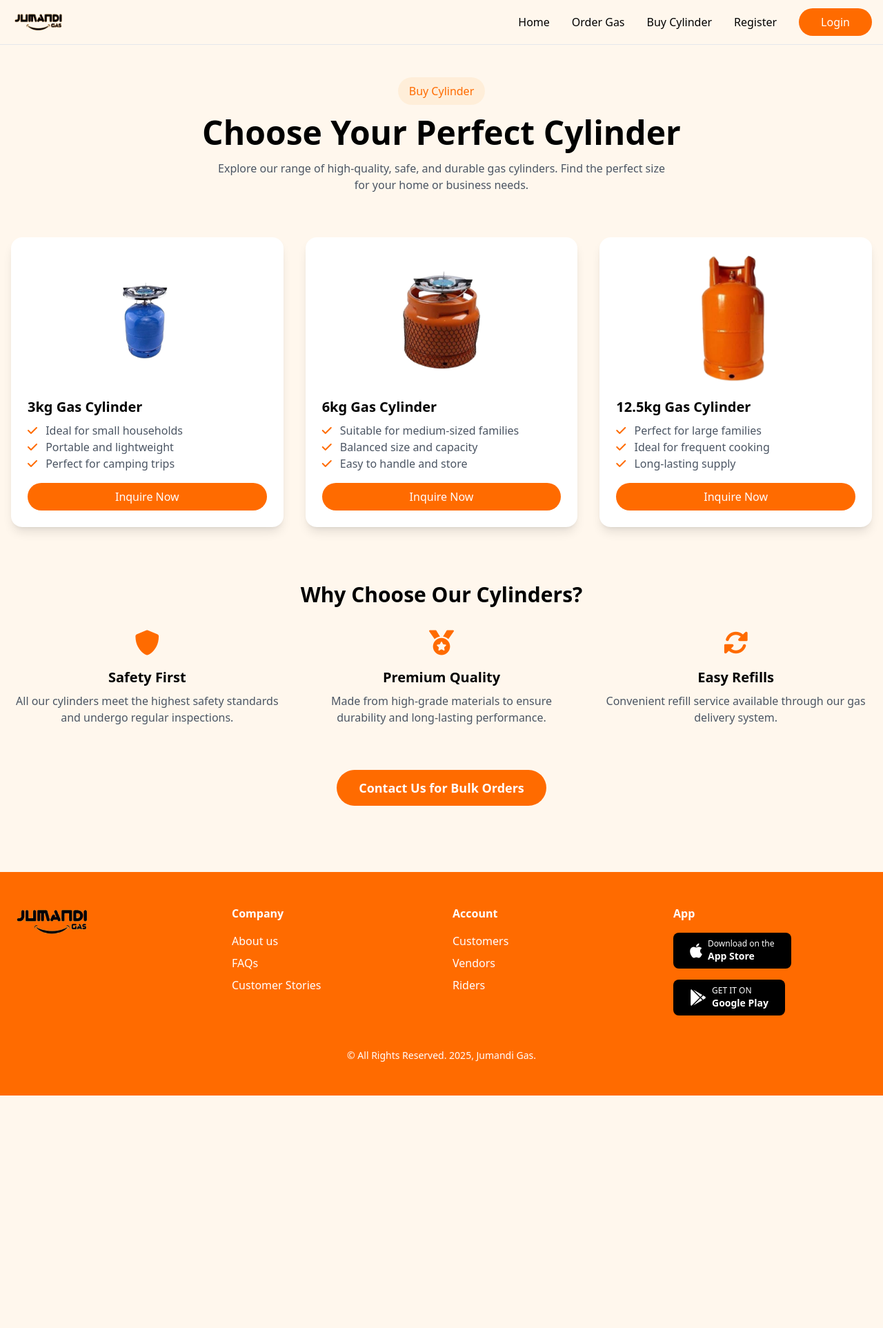
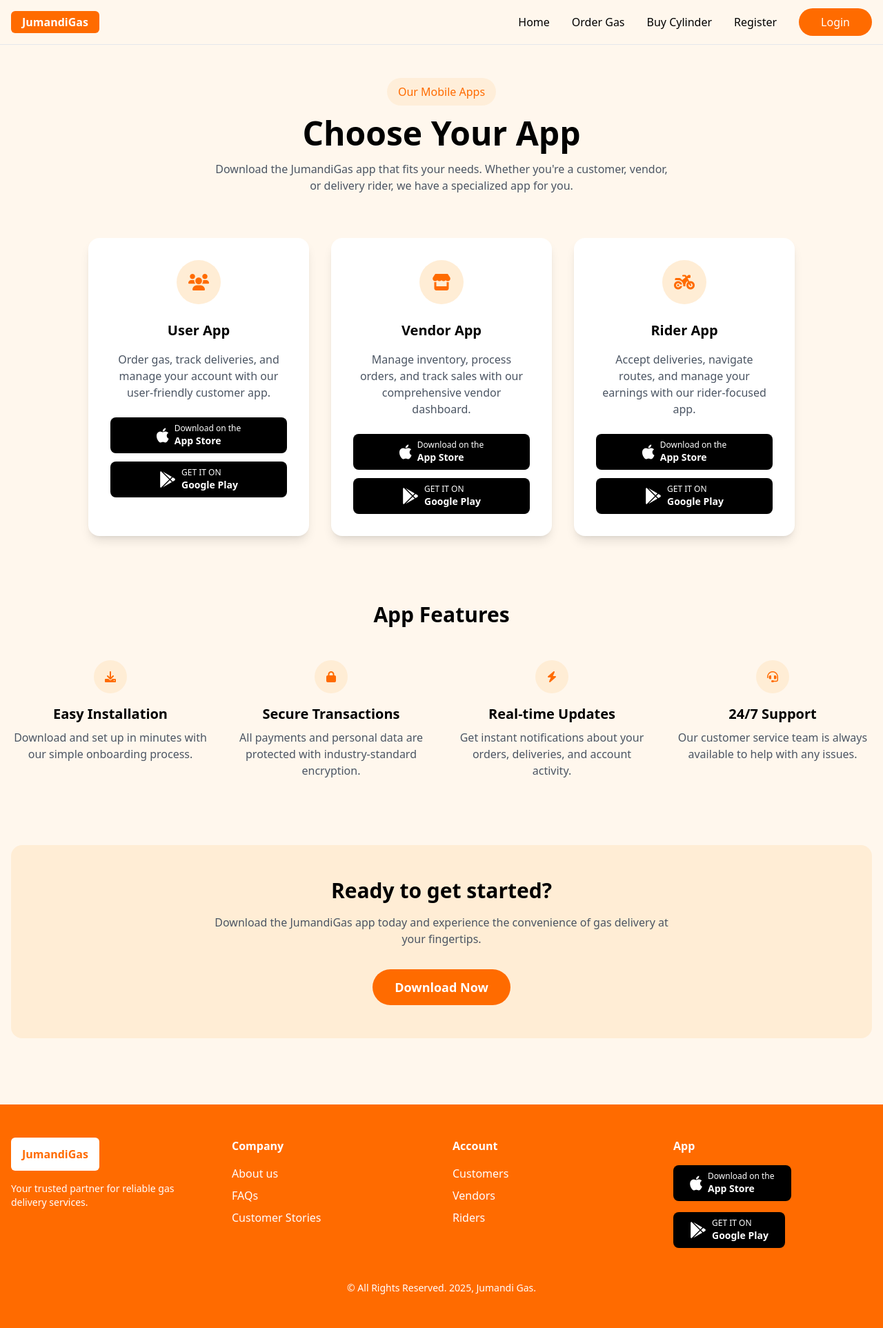
Before and after one commit to amoshood06/Jumandigas, a PHP site: page /jumandi/buy-cylinder.php in a window 1280 px wide. Shown: the whole page at 69% size. Before the commit the page ends 1588 px from the top, so only its background shows below. Run offline with PHP 8.4, Linux system fonts and the light colour scheme; some libraries are stand-ins or nearby versions.

Commit message:
oiweweuiweui

```diff
--- a/buy-cylinder.php
+++ b/buy-cylinder.php
@@ -2,13 +2,13 @@
 session_start();
 $userRole = $_SESSION['role'] ?? null; // Get user role if logged in
 ?>
+
 <!DOCTYPE html>
 <html lang="en">
 <head>
     <meta charset="UTF-8">
     <meta name="viewport" content="width=device-width, initial-scale=1.0">
-    <title>Buy Cylinder - JumandiGas</title>
-    <link rel="shortcut icon" href="./asset/image/logo.png" type="image/x-icon">
+    <title>JumandiGas - Download Our Apps</title>
     <script src="https://cdn.tailwindcss.com"></script>
     <link href="https://cdnjs.cloudflare.com/ajax/libs/font-awesome/6.0.0/css/all.min.css" rel="stylesheet">
     <script>
@@ -30,22 +30,24 @@
         .mobile-menu.active {
             transform: translateX(0);
         }
-        .cylinder-card {
+        .app-card {
             transition: all 0.3s ease;
         }
-        .cylinder-card:hover {
+        .app-card:hover {
             transform: translateY(-5px);
         }
     </style>
 </head>
-<body class="bg-orange-50 pt-16">
+<body class="bg-orange-50 min-h-screen flex flex-col">
     <!-- Fixed Header -->
-    <header class="fixed top-0 left-0 right-0 bg-orange-50 border-b z-50">
+    <header class="bg-orange-50 border-b sticky top-0 z-50">
         <div class="container mx-auto px-4">
             <div class="flex items-center justify-between h-16">
                 <!-- Logo -->
-                <a href="#" class="flex-shrink-0">
-                    <img src="./asset/image/logo.png" alt="JumandiGas" class="h-8">
+                <a href="/" class="flex-shrink-0">
+                    <div class="h-8 w-32 bg-primary rounded-md flex items-center justify-center text-white font-bold">
+                        JumandiGas
+                    </div>
                 </a>
 
                 <!-- Desktop Navigation -->
@@ -89,10 +91,10 @@
             <div class="flex flex-col space-y-4">
             <a href="index.php" class="text-black hover:text-primary">Home</a>
                     <a href="./user/order-page.php" class="text-black hover:text-primary">Order Gas</a>
-                    <a href="#" class="text-black hover:text-primary">Buy Cylinder</a>
+                    <a href="buy-cylinder.php" class="text-black hover:text-primary">Buy Cylinder</a>
                         <?php if (!$userRole): ?>
                             <a href="register.php" class="text-black hover:text-primary">Register</a>
-                    <a href="login.php" class="bg-primary text-white px-6 py-2 rounded-full text-center hover:bg-orange-700">Login</a>
+                            <a href="login.php" class="bg-primary text-white px-8 py-2 rounded-full hover:bg-orange-700">Login</a>
                         <?php else: ?>
                         <!-- Show Dashboard when user is logged in -->
                         <?php
@@ -105,96 +107,153 @@
                                 $dashboardUrl = './rider/index.php';
                             }
                         ?>
-                    <a href="<?= $dashboardUrl ?>" class="bg-primary text-white px-6 py-2 rounded-full text-center hover:bg-orange-700">Dashboard</a>
+                        <a href="<?= $dashboardUrl ?>" class="bg-primary text-white px-8 py-2 rounded-full hover:bg-orange-700">Dashboard</a>
                     <?php endif; ?>
             </div>
         </div>
     </div>
 
     <!-- Main Content -->
-    <main class="container mx-auto px-4 py-12">
-        <!-- Buy Cylinder Header -->
+    <main class="flex-grow container mx-auto px-4 py-12">
+        <!-- App Links Header -->
         <div class="text-center mb-16">
             <div class="inline-block bg-orange-100/80 px-4 py-2 rounded-full mb-4">
-                <span class="text-primary font-medium">Buy Cylinder</span>
+                <span class="text-primary font-medium">Our Mobile Apps</span>
             </div>
-            <h1 class="text-4xl md:text-5xl font-bold mb-4">Choose Your Perfect Cylinder</h1>
+            <h1 class="text-4xl md:text-5xl font-bold mb-4">Choose Your App</h1>
             <p class="text-gray-600 max-w-2xl mx-auto">
-                Explore our range of high-quality, safe, and durable gas cylinders. Find the perfect size for your home or business needs.
+                Download the JumandiGas app that fits your needs. Whether you're a customer, vendor, or delivery rider,
+                we have a specialized app for you.
             </p>
         </div>
 
-        <!-- Cylinders Grid -->
-        <div class="grid md:grid-cols-2 lg:grid-cols-3 gap-8">
-            <!-- Cylinder Card 1 -->
-            <div class="cylinder-card bg-white p-6 rounded-2xl shadow-lg">
-                <img src="./asset/image/3kg-removebg-preview.png?height=200&width=200" alt="3kg Gas Cylinder" class="w-full h-48 object-contain mb-4">
-                <h3 class="text-xl font-semibold mb-2">3kg Gas Cylinder</h3>
-                <ul class="text-gray-600 mb-4">
-                    <li><i class="fas fa-check text-primary mr-2"></i> Ideal for small households</li>
-                    <li><i class="fas fa-check text-primary mr-2"></i> Portable and lightweight</li>
-                    <li><i class="fas fa-check text-primary mr-2"></i> Perfect for camping trips</li>
-                </ul>
-                <a href="#" class="block text-center bg-primary text-white py-2 rounded-full hover:bg-orange-700 transition duration-300">
-                    Inquire Now
+        <!-- App Cards -->
+        <div class="grid md:grid-cols-3 gap-8 max-w-5xl mx-auto">
+            <!-- User App -->
+            <div class="app-card bg-white p-8 rounded-2xl shadow-lg">
+                <div class="h-16 w-16 bg-orange-100 rounded-full flex items-center justify-center mb-6 mx-auto">
+                    <i class="fas fa-users text-primary text-2xl"></i>
+                </div>
+                <h3 class="text-xl font-semibold mb-4 text-center">User App</h3>
+                <p class="text-gray-600 mb-6 text-center">
+                    Order gas, track deliveries, and manage your account with our user-friendly customer app.
+                </p>
+                <div class="space-y-3">
+                    <a href="https://apps.apple.com" class="flex items-center justify-center bg-black text-white px-4 py-2 rounded-lg hover:bg-gray-800 transition-colors w-full">
+                        <i class="fab fa-apple text-2xl mr-2"></i>
+                        <div class="text-left">
+                            <p class="text-xs">Download on the</p>
+                            <p class="text-sm font-semibold">App Store</p>
+                        </div>
                     </a>
+                    <a href="https://play.google.com" class="flex items-center justify-center bg-black text-white px-4 py-2 rounded-lg hover:bg-gray-800 transition-colors w-full">
+                        <i class="fab fa-google-play text-2xl mr-2"></i>
+                        <div class="text-left">
+                            <p class="text-xs">GET IT ON</p>
+                            <p class="text-sm font-semibold">Google Play</p>
                         </div>
-
-            <!-- Cylinder Card 2 -->
-            <div class="cylinder-card bg-white p-6 rounded-2xl shadow-lg">
-                <img src="./asset/image/6kg-removebg-preview.png?height=200&width=200" alt="6kg Gas Cylinder" class="w-full h-48 object-contain mb-4">
-                <h3 class="text-xl font-semibold mb-2">6kg Gas Cylinder</h3>
-                <ul class="text-gray-600 mb-4">
-                    <li><i class="fas fa-check text-primary mr-2"></i> Suitable for medium-sized families</li>
-                    <li><i class="fas fa-check text-primary mr-2"></i> Balanced size and capacity</li>
-                    <li><i class="fas fa-check text-primary mr-2"></i> Easy to handle and store</li>
-                </ul>
-                <a href="#" class="block text-center bg-primary text-white py-2 rounded-full hover:bg-orange-700 transition duration-300">
-                    Inquire Now
-                </a>
-            </div>
-
-            <!-- Cylinder Card 3 -->
-            <div class="cylinder-card bg-white p-6 rounded-2xl shadow-lg">
-                <img src="./asset/image/12.5kg-removebg-preview.png?height=200&width=200" alt="12.5kg Gas Cylinder" class="w-full h-48 object-contain mb-4">
-                <h3 class="text-xl font-semibold mb-2">12.5kg Gas Cylinder</h3>
-                <ul class="text-gray-600 mb-4">
-                    <li><i class="fas fa-check text-primary mr-2"></i> Perfect for large families</li>
-                    <li><i class="fas fa-check text-primary mr-2"></i> Ideal for frequent cooking</li>
-                    <li><i class="fas fa-check text-primary mr-2"></i> Long-lasting supply</li>
-                </ul>
-                <a href="#" class="block text-center bg-primary text-white py-2 rounded-full hover:bg-orange-700 transition duration-300">
-                    Inquire Now
                     </a>
                 </div>
             </div>
 
-        <!-- Why Choose Our Cylinders -->
-        <div class="mt-20">
-            <h2 class="text-3xl font-bold mb-8 text-center">Why Choose Our Cylinders?</h2>
-            <div class="grid md:grid-cols-3 gap-8">
+            <!-- Vendor App -->
+            <div class="app-card bg-white p-8 rounded-2xl shadow-lg">
+                <div class="h-16 w-16 bg-orange-100 rounded-full flex items-center justify-center mb-6 mx-auto">
+                    <i class="fas fa-store text-primary text-2xl"></i>
+                </div>
+                <h3 class="text-xl font-semibold mb-4 text-center">Vendor App</h3>
+                <p class="text-gray-600 mb-6 text-center">
+                    Manage inventory, process orders, and track sales with our comprehensive vendor dashboard.
+                </p>
+                <div class="space-y-3">
+                    <a href="https://apps.apple.com" class="flex items-center justify-center bg-black text-white px-4 py-2 rounded-lg hover:bg-gray-800 transition-colors w-full">
+                        <i class="fab fa-apple text-2xl mr-2"></i>
+                        <div class="text-left">
+                            <p class="text-xs">Download on the</p>
+                            <p class="text-sm font-semibold">App Store</p>
+                        </div>
+                    </a>
+                    <a href="https://play.google.com" class="flex items-center justify-center bg-black text-white px-4 py-2 rounded-lg hover:bg-gray-800 transition-colors w-full">
+                        <i class="fab fa-google-play text-2xl mr-2"></i>
+                        <div class="text-left">
+                            <p class="text-xs">GET IT ON</p>
+                            <p class="text-sm font-semibold">Google Play</p>
+                        </div>
+                    </a>
+                </div>
+            </div>
+
+            <!-- Rider App -->
+            <div class="app-card bg-white p-8 rounded-2xl shadow-lg">
+                <div class="h-16 w-16 bg-orange-100 rounded-full flex items-center justify-center mb-6 mx-auto">
+                    <i class="fas fa-motorcycle text-primary text-2xl"></i>
+                </div>
+                <h3 class="text-xl font-semibold mb-4 text-center">Rider App</h3>
+                <p class="text-gray-600 mb-6 text-center">
+                    Accept deliveries, navigate routes, and manage your earnings with our rider-focused app.
+                </p>
+                <div class="space-y-3">
+                    <a href="https://apps.apple.com" class="flex items-center justify-center bg-black text-white px-4 py-2 rounded-lg hover:bg-gray-800 transition-colors w-full">
+                        <i class="fab fa-apple text-2xl mr-2"></i>
+                        <div class="text-left">
+                            <p class="text-xs">Download on the</p>
+                            <p class="text-sm font-semibold">App Store</p>
+                        </div>
+                    </a>
+                    <a href="https://play.google.com" class="flex items-center justify-center bg-black text-white px-4 py-2 rounded-lg hover:bg-gray-800 transition-colors w-full">
+                        <i class="fab fa-google-play text-2xl mr-2"></i>
+                        <div class="text-left">
+                            <p class="text-xs">GET IT ON</p>
+                            <p class="text-sm font-semibold">Google Play</p>
+                        </div>
+                    </a>
+                </div>
+            </div>
+        </div>
+
+        <!-- Features Section -->
+        <div class="mt-24">
+            <h2 class="text-3xl font-bold mb-12 text-center">App Features</h2>
+            <div class="grid md:grid-cols-2 lg:grid-cols-4 gap-8">
                 <div class="text-center">
-                    <i class="fas fa-shield-alt text-4xl text-primary mb-4"></i>
-                    <h3 class="text-xl font-semibold mb-2">Safety First</h3>
-                    <p class="text-gray-600">All our cylinders meet the highest safety standards and undergo regular inspections.</p>
+                    <div class="h-12 w-12 bg-orange-100 rounded-full flex items-center justify-center mb-4 mx-auto">
+                        <i class="fas fa-download text-primary"></i>
+                    </div>
+                    <h3 class="text-xl font-semibold mb-2">Easy Installation</h3>
+                    <p class="text-gray-600">Download and set up in minutes with our simple onboarding process.</p>
                 </div>
                 <div class="text-center">
-                    <i class="fas fa-medal text-4xl text-primary mb-4"></i>
-                    <h3 class="text-xl font-semibold mb-2">Premium Quality</h3>
-                    <p class="text-gray-600">Made from high-grade materials to ensure durability and long-lasting performance.</p>
+                    <div class="h-12 w-12 bg-orange-100 rounded-full flex items-center justify-center mb-4 mx-auto">
+                        <i class="fas fa-lock text-primary"></i>
+                    </div>
+                    <h3 class="text-xl font-semibold mb-2">Secure Transactions</h3>
+                    <p class="text-gray-600">All payments and personal data are protected with industry-standard encryption.</p>
                 </div>
                 <div class="text-center">
-                    <i class="fas fa-sync-alt text-4xl text-primary mb-4"></i>
-                    <h3 class="text-xl font-semibold mb-2">Easy Refills</h3>
-                    <p class="text-gray-600">Convenient refill service available through our gas delivery system.</p>
+                    <div class="h-12 w-12 bg-orange-100 rounded-full flex items-center justify-center mb-4 mx-auto">
+                        <i class="fas fa-bolt text-primary"></i>
+                    </div>
+                    <h3 class="text-xl font-semibold mb-2">Real-time Updates</h3>
+                    <p class="text-gray-600">Get instant notifications about your orders, deliveries, and account activity.</p>
+                </div>
+                <div class="text-center">
+                    <div class="h-12 w-12 bg-orange-100 rounded-full flex items-center justify-center mb-4 mx-auto">
+                        <i class="fas fa-headset text-primary"></i>
+                    </div>
+                    <h3 class="text-xl font-semibold mb-2">24/7 Support</h3>
+                    <p class="text-gray-600">Our customer service team is always available to help with any issues.</p>
                 </div>
             </div>
         </div>
 
         <!-- Call to Action -->
-        <div class="text-center mt-16">
-            <a href="#" class="bg-primary text-white px-8 py-3 rounded-full hover:bg-orange-700 inline-block text-lg font-semibold">
-                Contact Us for Bulk Orders
+        <div class="bg-orange-100 rounded-2xl p-8 md:p-12 mt-24 text-center">
+            <h2 class="text-2xl md:text-3xl font-bold mb-4">Ready to get started?</h2>
+            <p class="text-gray-600 mb-8 max-w-2xl mx-auto">
+                Download the JumandiGas app today and experience the convenience of gas delivery at your fingertips.
+            </p>
+            <a href="#" class="bg-primary text-white px-8 py-3 rounded-full hover:bg-orange-600 transition-colors inline-block text-lg font-semibold">
+                Download Now
             </a>
         </div>
     </main>
@@ -205,7 +264,12 @@
             <div class="grid grid-cols-1 md:grid-cols-4 gap-8">
                 <!-- Logo Column -->
                 <div>
-                    <img src="./asset/image/logo.png" alt="JumandiGas" class="h-12 mb-4">
+                    <div class="h-12 w-32 bg-white rounded-md flex items-center justify-center text-primary font-bold mb-4">
+                        JumandiGas
+                    </div>
+                    <p class="text-sm">
+                        Your trusted partner for reliable gas delivery services.
+                    </p>
                 </div>
 
                 <!-- Company Column -->
@@ -233,7 +297,7 @@
                     <h3 class="font-semibold mb-4">App</h3>
                     <div class="space-y-4">
                         <a href="#" class="inline-block">
-                            <button class="bg-black text-white px-6 py-2 rounded-lg flex items-center hover:bg-gray-800 transition duration-300">
+                            <button class="bg-black text-white px-6 py-2 rounded-lg flex items-center hover:bg-gray-800 transition-colors">
                                 <i class="fab fa-apple text-2xl mr-2"></i>
                                 <div class="text-left">
                                     <p class="text-xs">Download on the</p>
@@ -242,7 +306,7 @@
                             </button>
                         </a>
                         <a href="#" class="inline-block">
-                            <button class="bg-black text-white px-6 py-2 rounded-lg flex items-center hover:bg-gray-800 transition duration-300">
+                            <button class="bg-black text-white px-6 py-2 rounded-lg flex items-center hover:bg-gray-800 transition-colors">
                                 <i class="fab fa-google-play text-2xl mr-2"></i>
                                 <div class="text-left">
                                     <p class="text-xs">GET IT ON</p>
@@ -265,19 +329,34 @@
         const mobileMenu = document.querySelector('.mobile-menu');
         const mobileMenuButton = document.getElementById('mobile-menu-button');
         const closeMenuButton = document.getElementById('close-menu-button');
+        const overlay = document.createElement('div');
 
-        mobileMenuButton.addEventListener('click', () => {
+        overlay.classList.add('fixed', 'inset-0', 'bg-black', 'opacity-0', 'pointer-events-none', 'z-40');
+        overlay.style.transition = 'opacity 0.3s ease-in-out';
+        document.body.appendChild(overlay);
+
+        function openMobileMenu() {
             mobileMenu.classList.add('active');
-        });
+            overlay.classList.add('opacity-50');
+            overlay.classList.remove('pointer-events-none');
+            document.body.style.overflow = 'hidden';
+        }
 
-        closeMenuButton.addEventListener('click', () => {
+        function closeMobileMenu() {
             mobileMenu.classList.remove('active');
-        });
+            overlay.classList.remove('opacity-50');
+            overlay.classList.add('pointer-events-none');
+            document.body.style.overflow = '';
+        }
 
-        // Close menu when clicking outside
-        document.addEventListener('click', (e) => {
-            if (!mobileMenu.contains(e.target) && !mobileMenuButton.contains(e.target)) {
-                mobileMenu.classList.remove('active');
+        mobileMenuButton.addEventListener('click', openMobileMenu);
+        closeMenuButton.addEventListener('click', closeMobileMenu);
+        overlay.addEventListener('click', closeMobileMenu);
+
+        // Close menu when window is resized to desktop size
+        window.addEventListener('resize', () => {
+            if (window.innerWidth >= 768) { // md breakpoint
+                closeMobileMenu();
             }
         });
     </script>
```
Also changed, not shown: 1 other file. Lines whose indentation alone changed are shown as unchanged.
